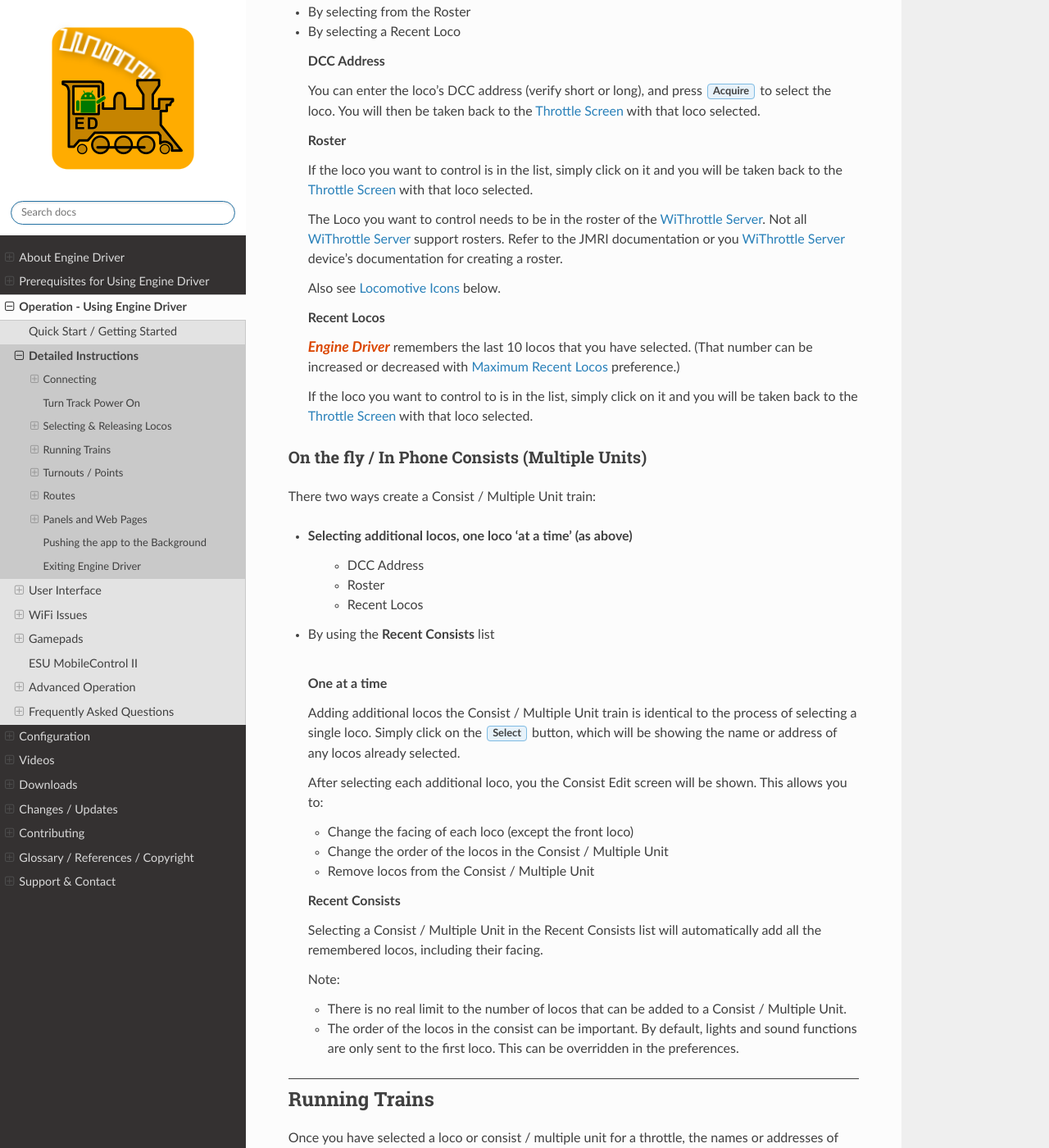
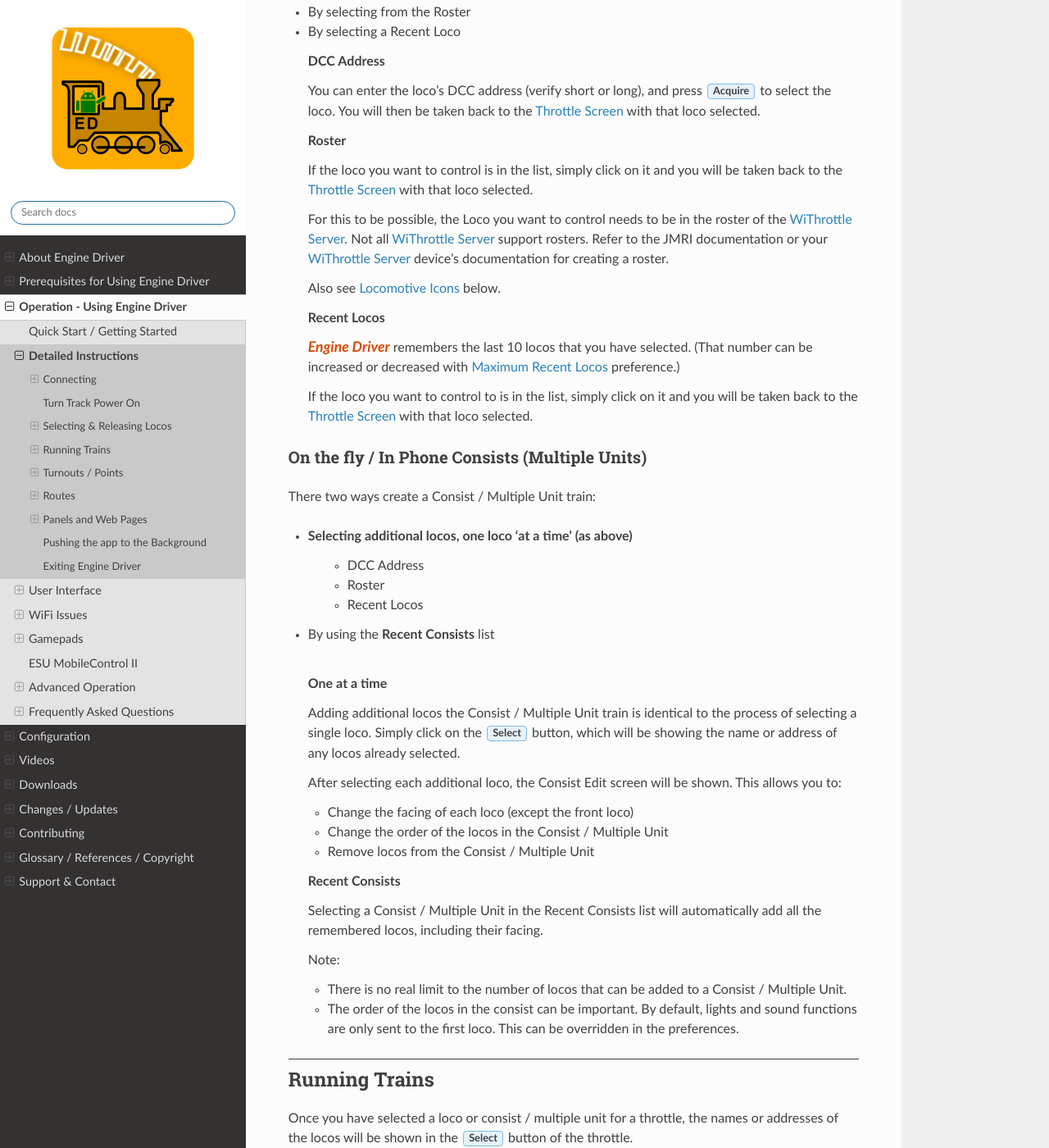
Before and after one commit to flash62au/EngineDriver_Home, a Sphinx documentation site: the page built from docs/operation/operation.rst, in a window 1280 px wide and 1400 px high, scrolled down 3736 px. Shown: the whole window at 82% size. Built offline with Sphinx 7.4.7 and the Read the Docs theme 2.0.0, drawn with Linux system fonts in a browser that asks for light colours; comment, search, counter and statistics services are not loaded.

Commit message:
loco select interface updated

```diff
--- a/docs/operation/operation.rst
+++ b/docs/operation/operation.rst
@@ -176,7 +176,7 @@
 
   If the loco you want to control is in the list, simply click on it and you will be taken back to the |T-S| with that loco selected.
 
-  The Loco you want to control needs to be in the roster of the |WTS|.  Not all |WTS| support rosters.  Refer to the JMRI documentation or you |WTS| device's documentation for creating a roster.
+  For this to be possible, the Loco you want to control needs to be in the roster of the |WTS|.  Not all |WTS| support rosters.  Refer to the JMRI documentation or your |WTS| device's documentation for creating a roster.
 
   Also see `Locomotive Icons <#locomotive-icons-in-the-roster>`_ below.
 
@@ -203,7 +203,7 @@
 
   Adding additional locos the Consist / Multiple Unit train is identical to the process of selecting a single loco.  Simply click on the :guilabel:`Select` button, which will be showing the name or address of any locos already selected.
 
-  After selecting each additional loco, you the Consist Edit screen will be shown. This allows you to:
+  After selecting each additional loco, the Consist Edit screen will be shown. This allows you to:
 
   * Change the facing of each loco (except the front loco)
   * Change the order of the locos in the Consist / Multiple Unit
@@ -761,6 +761,10 @@
 Panels and Web Pages
 ^^^^^^^^^^^^^^^^^^^^^^
 
+.. image:: ../_static/images/screenshots/web_view_screen.png
+  :align: right
+  :scale: 12%
+
 |ed| can show any web page via an embedded Web Browser.  You can use the Web Browser to show anything that JMRI can present including:
 
 * Rosters
```
Also changed, not shown: docs/operation/interface.rst (+36 -15 lines).
